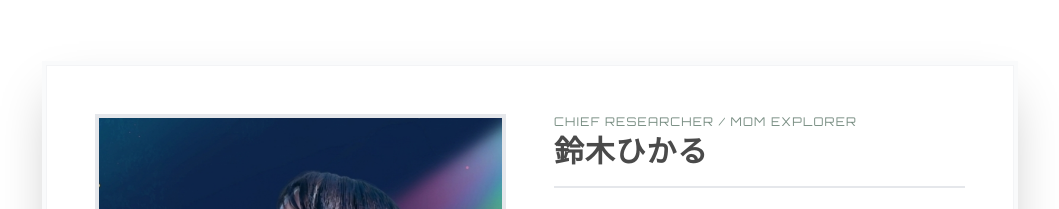
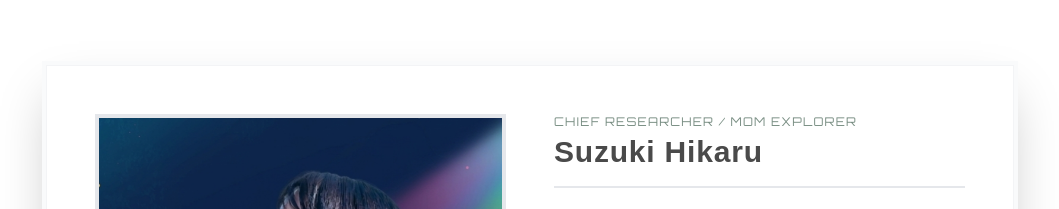
Before and after one commit to suzumori-oyako/my-website, a plain HTML site: page index.html in a window 1280 px wide. Shown: the part 2683-2892 px from the top of the page, without its empty margins (110-1169 px from the left). Drawn offline with nearby package versions, Linux system fonts and the light colour scheme; a web font is replaced by a local one.

```diff
--- a/index.html
+++ b/index.html
@@ -239,7 +239,7 @@
                         <div class="lg:w-1/2 space-y-6">
                             <div class="border-b-2 border-sage pb-4">
                                 <p class="text-sage font-sf text-xs mb-1">CHIEF RESEARCHER / MOM EXPLORER</p>
-                                <h3 class="text-3xl font-bold font-pixel">鈴木ひかる</h3>
+                                <h3 class="text-3xl font-bold font-pixel">Suzuki Hikaru</h3>
                             </div>
 
                             <div class="space-y-4 text-sm md:text-base text-gray-700 leading-relaxed">
```
